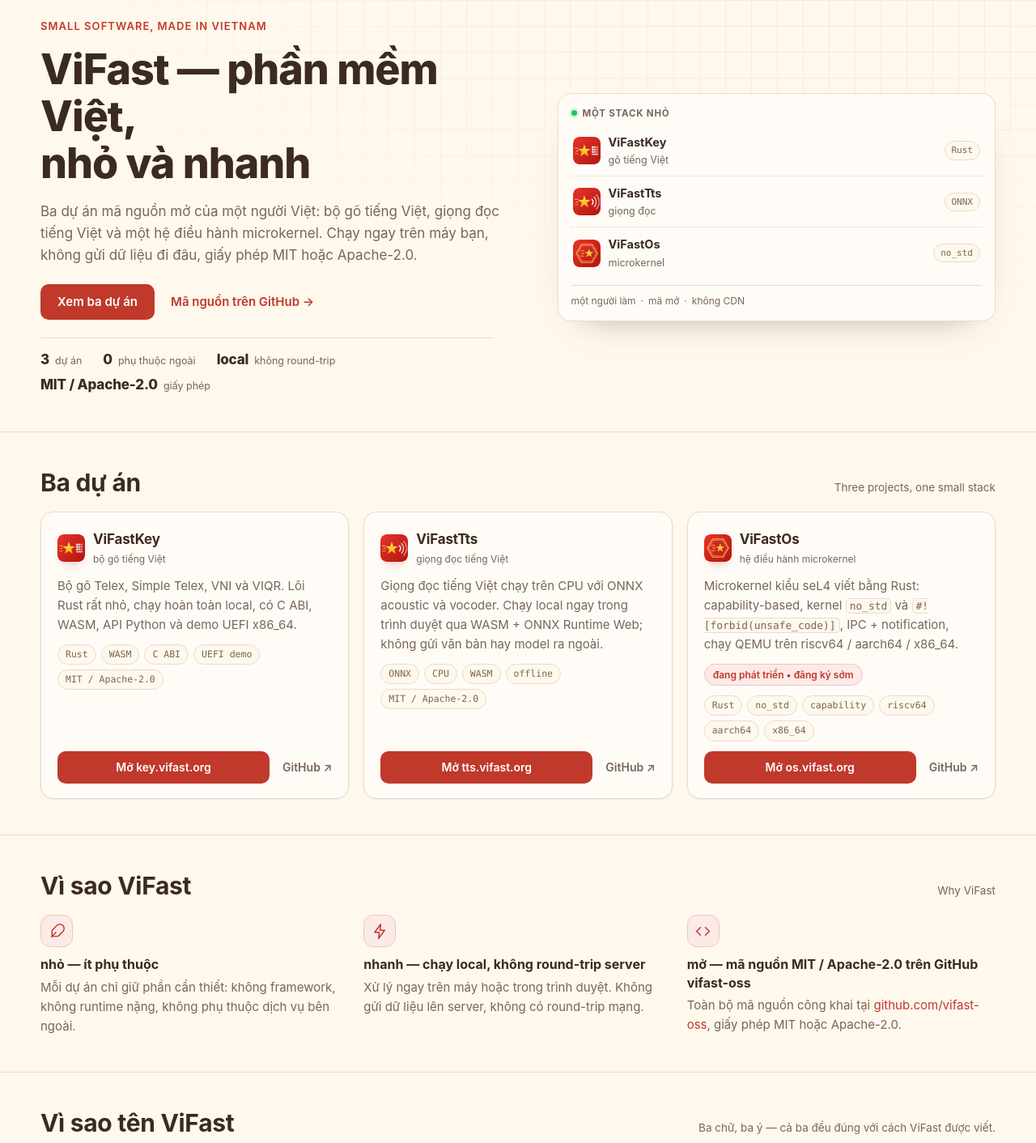
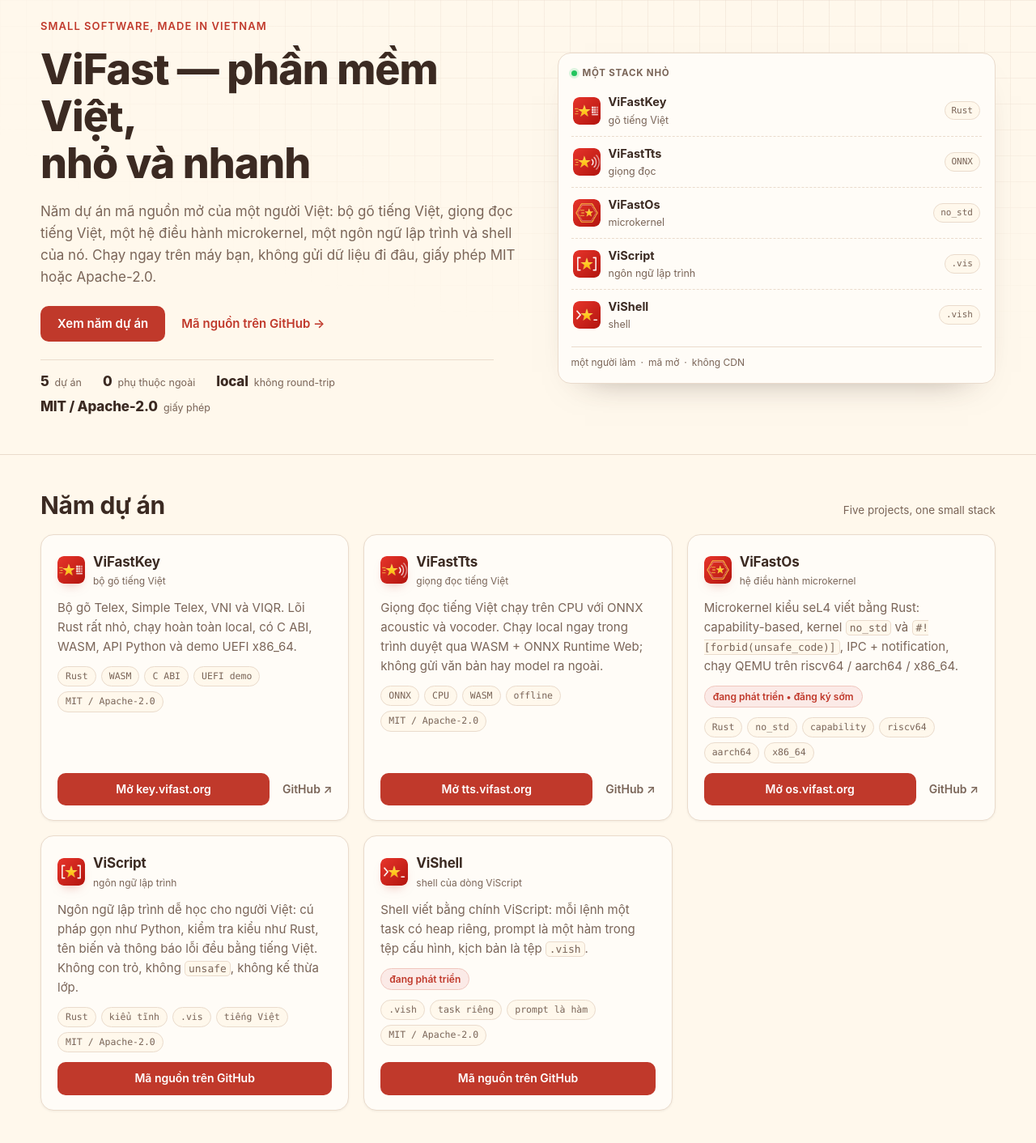
Before and after one commit to vifast-oss/ViFastSite, a plain HTML site: page index.html in a window 1280 px wide. Shown: the part 108-1520 px from the top of the page at 81% size. Drawn offline with Linux system fonts and the light colour scheme; no server answers; a script that the page names is missing.

Commit message:
site: icon ViScript + ViShell, thêm 2 thẻ dự án (5 dự án), sửa thiếu </div> ở .name-list

```diff
--- a/index.html
+++ b/index.html
@@ -4,7 +4,7 @@
   <meta charset="utf-8">
   <meta name="viewport" content="width=device-width, initial-scale=1">
   <title>ViFast — phần mềm Việt, nhỏ và nhanh</title>
-  <meta name="description" content="ViFast: ba dự án mã nguồn mở của một người Việt — bộ gõ tiếng Việt, giọng đọc tiếng Việt và hệ điều hành microkernel. Nhỏ, nhanh, chạy local, giấy phép MIT hoặc Apache-2.0.">
+  <meta name="description" content="ViFast: năm dự án mã nguồn mở của một người Việt — bộ gõ tiếng Việt, giọng đọc tiếng Việt, hệ điều hành microkernel, ngôn ngữ lập trình ViScript và shell ViShell. Nhỏ, nhanh, chạy local, giấy phép MIT hoặc Apache-2.0.">
   <meta name="theme-color" content="#FFF8EC">
   <meta name="color-scheme" content="light">
     <link rel="icon" href="brand/vifast-icon.svg" type="image/svg+xml">
@@ -16,15 +16,15 @@
   <meta property="og:site_name" content="ViFast">
   <meta property="og:url" content="https://vifast.org/">
   <meta property="og:title" content="ViFast — phần mềm Việt, nhỏ và nhanh">
-  <meta property="og:description" content="Ba dự án mã nguồn mở của một người Việt: bộ gõ tiếng Việt, giọng đọc tiếng Việt và hệ điều hành microkernel. Nhỏ, nhanh, chạy local, giấy phép MIT hoặc Apache-2.0.">
+  <meta property="og:description" content="Năm dự án mã nguồn mở của một người Việt: bộ gõ tiếng Việt, giọng đọc tiếng Việt, hệ điều hành microkernel, ngôn ngữ lập trình ViScript và shell ViShell. Nhỏ, nhanh, chạy local, giấy phép MIT hoặc Apache-2.0.">
   <meta property="og:image" content="https://vifast.org/brand/og-1200.png">
   <meta property="og:image:type" content="image/png">
   <meta property="og:image:width" content="1200">
   <meta property="og:image:height" content="630">
-  <meta property="og:image:alt" content="ViFast — bộ gõ, giọng đọc và hệ điều hành, mã nguồn mở MIT hoặc Apache-2.0">
+  <meta property="og:image:alt" content="ViFast — bộ gõ, giọng đọc, hệ điều hành, ngôn ngữ lập trình và shell, mã nguồn mở MIT hoặc Apache-2.0">
   <meta name="twitter:card" content="summary_large_image">
   <meta name="twitter:title" content="ViFast — phần mềm Việt, nhỏ và nhanh">
-  <meta name="twitter:description" content="Bộ gõ tiếng Việt, giọng đọc tiếng Việt và hệ điều hành microkernel. Mã nguồn mở MIT hoặc Apache-2.0.">
+  <meta name="twitter:description" content="Bộ gõ tiếng Việt, giọng đọc tiếng Việt, hệ điều hành microkernel, ngôn ngữ lập trình ViScript và shell ViShell. Mã nguồn mở MIT hoặc Apache-2.0.">
   <meta name="twitter:image" content="https://vifast.org/brand/og-1200.png">
   <link rel="stylesheet" href="styles.css?v=20261109a">
   <script src="app.js?v=20261108d" defer></script>
@@ -64,13 +64,13 @@
         <div class="hero__copy">
           <p class="eyebrow" lang="en">Small software, made in Vietnam</p>
           <h1 id="hero-title">ViFast — phần mềm Việt,<br class="br-wide"> nhỏ và nhanh</h1>
-          <p class="hero__lead">Ba dự án mã nguồn mở của một người Việt: bộ gõ tiếng Việt, giọng đọc tiếng Việt và một hệ điều hành microkernel. Chạy ngay trên máy bạn, không gửi dữ liệu đi đâu, giấy phép MIT hoặc Apache-2.0.</p>
+          <p class="hero__lead">Năm dự án mã nguồn mở của một người Việt: bộ gõ tiếng Việt, giọng đọc tiếng Việt, một hệ điều hành microkernel, một ngôn ngữ lập trình và shell của nó. Chạy ngay trên máy bạn, không gửi dữ liệu đi đâu, giấy phép MIT hoặc Apache-2.0.</p>
           <div class="hero__actions">
-            <a class="btn" href="#du-an">Xem ba dự án</a>
+            <a class="btn" href="#du-an">Xem năm dự án</a>
             <a class="link-arrow" href="https://github.com/vifast-oss" target="_blank" rel="noopener noreferrer">Mã nguồn trên GitHub <span aria-hidden="true">→</span></a>
           </div>
           <ul class="facts" aria-label="Thông tin nhanh">
-            <li><strong>3</strong><span>dự án</span></li>
+            <li><strong>5</strong><span>dự án</span></li>
             <li><strong>0</strong><span>phụ thuộc ngoài</span></li>
             <li><strong>local</strong><span>không round-trip</span></li>
             <li><strong>MIT / Apache-2.0</strong><span>giấy phép</span></li>
@@ -98,6 +98,18 @@
               <span class="stack__tag">microkernel</span>
               <span class="stack__lang">no_std</span>
             </li>
+            <li>
+              <img src="brand/viscript-icon-192.png" alt="" width="34" height="34" loading="lazy">
+              <span class="stack__name">ViScript</span>
+              <span class="stack__tag">ngôn ngữ lập trình</span>
+              <span class="stack__lang">.vis</span>
+            </li>
+            <li>
+              <img src="brand/vishell-icon-192.png" alt="" width="34" height="34" loading="lazy">
+              <span class="stack__name">ViShell</span>
+              <span class="stack__tag">shell</span>
+              <span class="stack__lang">.vish</span>
+            </li>
           </ul>
           <p class="stack__foot"><span>một người làm</span><span>·</span><span>mã mở</span><span>·</span><span>không CDN</span></p>
         </aside>
@@ -107,8 +119,8 @@
     <section class="section" id="du-an" aria-labelledby="du-an-title">
       <div class="container">
         <header class="section__head">
-          <h2 id="du-an-title">Ba dự án</h2>
-          <p class="section__en" lang="en">Three projects, one small stack</p>
+          <h2 id="du-an-title">Năm dự án</h2>
+          <p class="section__en" lang="en">Five projects, one small stack</p>
         </header>
 
         <div class="cards">
@@ -182,6 +194,49 @@
               <a class="card__gh" href="https://github.com/vifast-oss/ViFastOs" target="_blank" rel="noopener noreferrer">GitHub ↗</a>
             </div>
           </article>
+
+          <article class="card">
+            <div class="card__top">
+              <img class="card__icon" src="brand/viscript-icon-192.png" alt="" width="34" height="34" loading="lazy">
+              <div class="card__id">
+                <h3 class="card__name">ViScript</h3>
+                <span class="card__tag">ngôn ngữ lập trình</span>
+              </div>
+              <span class="release" data-release="ViScript" hidden></span>
+            </div>
+            <p class="card__desc">Ngôn ngữ lập trình dễ học cho người Việt: cú pháp gọn như Python, kiểm tra kiểu như Rust, tên biến và thông báo lỗi đều bằng tiếng Việt. Không con trỏ, không <code>unsafe</code>, không kế thừa lớp.</p>
+            <ul class="chips" aria-label="Thông tin kỹ thuật của ViScript">
+              <li class="chip">Rust</li>
+              <li class="chip">kiểu tĩnh</li>
+              <li class="chip">.vis</li>
+              <li class="chip">tiếng Việt</li>
+              <li class="chip">MIT / Apache-2.0</li>
+            </ul>
+            <div class="card__links">
+              <a class="btn btn--card" href="https://github.com/vifast-oss/ViScript" target="_blank" rel="noopener noreferrer">Mã nguồn trên GitHub</a>
+            </div>
+          </article>
+
+          <article class="card">
+            <div class="card__top">
+              <img class="card__icon" src="brand/vishell-icon-192.png" alt="" width="34" height="34" loading="lazy">
+              <div class="card__id">
+                <h3 class="card__name">ViShell</h3>
+                <span class="card__tag">shell của dòng ViScript</span>
+              </div>
+            </div>
+            <p class="card__desc">Shell viết bằng chính ViScript: mỗi lệnh một task có heap riêng, prompt là một hàm trong tệp cấu hình, kịch bản là tệp <code>.vish</code>.</p>
+            <p class="wip">đang phát triển</p>
+            <ul class="chips" aria-label="Thông tin kỹ thuật của ViShell">
+              <li class="chip">.vish</li>
+              <li class="chip">task riêng</li>
+              <li class="chip">prompt là hàm</li>
+              <li class="chip">MIT / Apache-2.0</li>
+            </ul>
+            <div class="card__links">
+              <a class="btn btn--card" href="https://github.com/vifast-oss/ViScript" target="_blank" rel="noopener noreferrer">Mã nguồn trên GitHub</a>
+            </div>
+          </article>
         </div>
       </div>
     </section>
@@ -253,7 +308,7 @@
                 mã native.</p>
             </div>
           </article>
-      </div>
+        </div>
 
         <p class="section__note">
           ViFast là dự án <strong>mã nguồn mở độc lập</strong>, không liên kết với VinFast hay bất kỳ
@@ -299,6 +354,22 @@
               <span class="repo__arrow" aria-hidden="true">↗</span>
             </a>
           </li>
+          <li>
+            <a class="repo" href="https://github.com/vifast-oss/ViScript" target="_blank" rel="noopener noreferrer">
+              <img class="repo__icon" src="brand/viscript-icon-192.png" alt="" width="28" height="28" loading="lazy">
+              <span class="repo__name">ViScript</span>
+              <span class="repo__path">vifast-oss/ViScript</span>
+              <span class="repo__arrow" aria-hidden="true">↗</span>
+            </a>
+          </li>
+          <li>
+            <a class="repo" href="https://github.com/vifast-oss/ViScript" target="_blank" rel="noopener noreferrer">
+              <img class="repo__icon" src="brand/vishell-icon-192.png" alt="" width="28" height="28" loading="lazy">
+              <span class="repo__name">ViShell</span>
+              <span class="repo__path">vifast-oss/ViScript</span>
+              <span class="repo__arrow" aria-hidden="true">↗</span>
+            </a>
+          </li>
         </ul>
       </div>
     </section>
@@ -311,7 +382,7 @@
         <li><a href="https://key.vifast.org" rel="noopener noreferrer" target="_blank">key.vifast.org</a></li>
         <li><a href="https://tts.vifast.org" rel="noopener noreferrer" target="_blank">tts.vifast.org</a></li>
         <li><a href="https://os.vifast.org" rel="noopener noreferrer" target="_blank">os.vifast.org</a></li>
-        <li><a href="/admin" rel="noopener noreferrer" target="_blank">quản trị</a></li>
+        <li><a href="/admin" rel="noopener noreferrer" target="_blank">Admin</a></li>
       </ul>
     </div>
   </footer>
```
Also changed, not shown: brand/viscript-icon-192.png (added), brand/viscript-icon.svg (added), brand/vishell-icon-192.png (added), brand/vishell-icon.svg (added), 3 other files.
